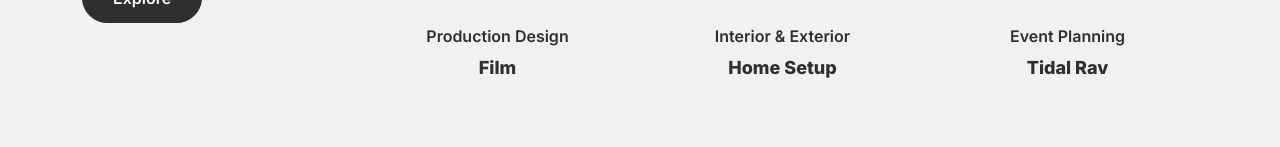
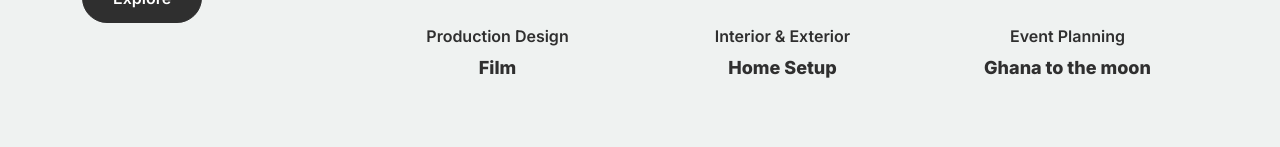
Before and after one commit to iamafrapa/kreativekreators, a plain HTML site: page index.html in a window 1280 px wide. Shown: the part 960-1107 px from the top of the page. Drawn offline with Linux system fonts and the light colour scheme.

Commit message:
event title changed

```diff
--- a/index.html
+++ b/index.html
@@ -125,7 +125,7 @@
 						<a class="product-item" href="cart.html">
 							<img src="images/product-3.png" class="img-fluid product-thumbnail">
 							<h3 class="product-title">Event Planning</h3>
-							<strong class="product-price">Tidal Rav</strong>
+							<strong class="product-price">Ghana to the moon</strong>
 
 							<span class="icon-cross">
 								<img src="images/cross.svg" class="img-fluid">
```
